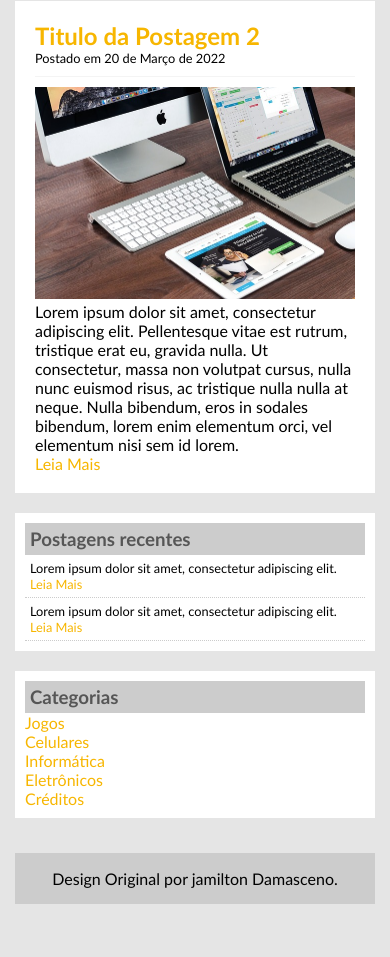
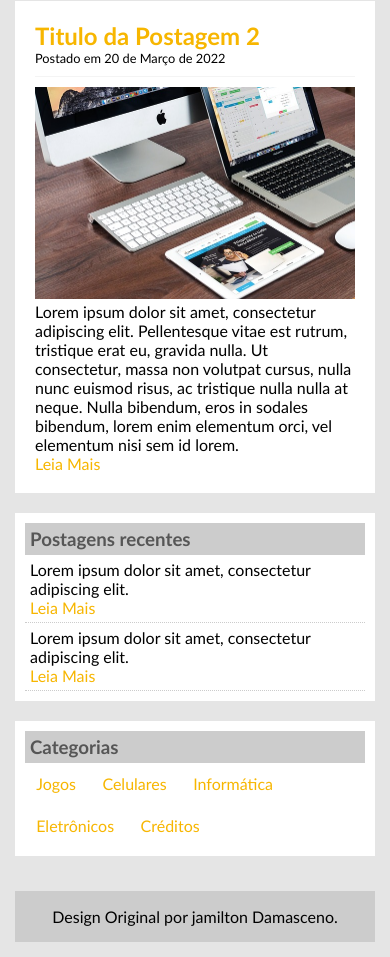
Before and after one commit to WagnerRicardo/HTML-CSS-PROJECTS, a plain HTML site: page TECBLOG/index.html in a window 390 px wide. Shown: the part 651-1608 px from the top of the page. Before the commit the page ends 1570 px from the top, so only its background shows below. Drawn offline with Linux system fonts and the light colour scheme.

Commit message:
Layout Update for mobile view

```diff
--- a/TECBLOG/css/style.css
+++ b/TECBLOG/css/style.css
@@ -176,6 +176,20 @@ aside .aside-post{
 	padding: 5px;
 	border-bottom: 1px dotted #CCC;
 }
+@media (max-width: 720px){
+	aside .aside-post{
+		font-size: 1em;
+	}
+}
+@media (max-width: 720px){
+	aside li{
+		display: inline-block;
+		font-size: 1em;
+		padding: 0.5em;
+		margin: 0.2em;
+	}
+}
+
 /*footer*/
 footer{
 	background: #CCC;
```
